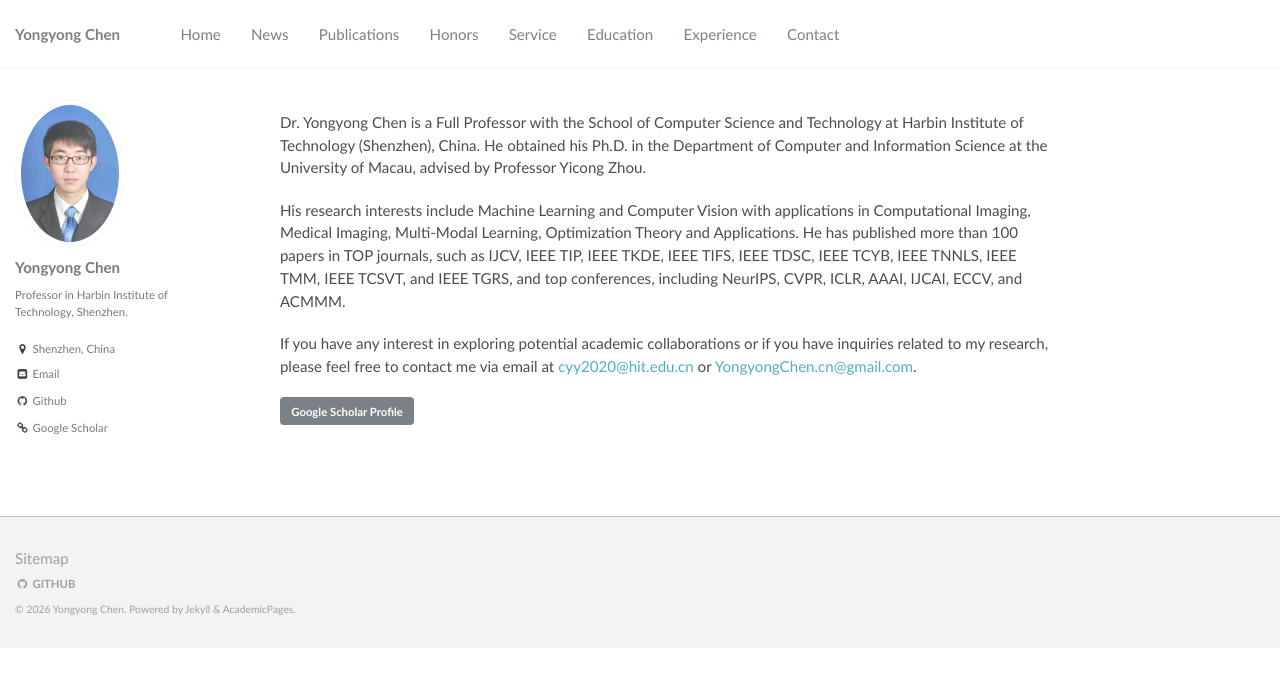
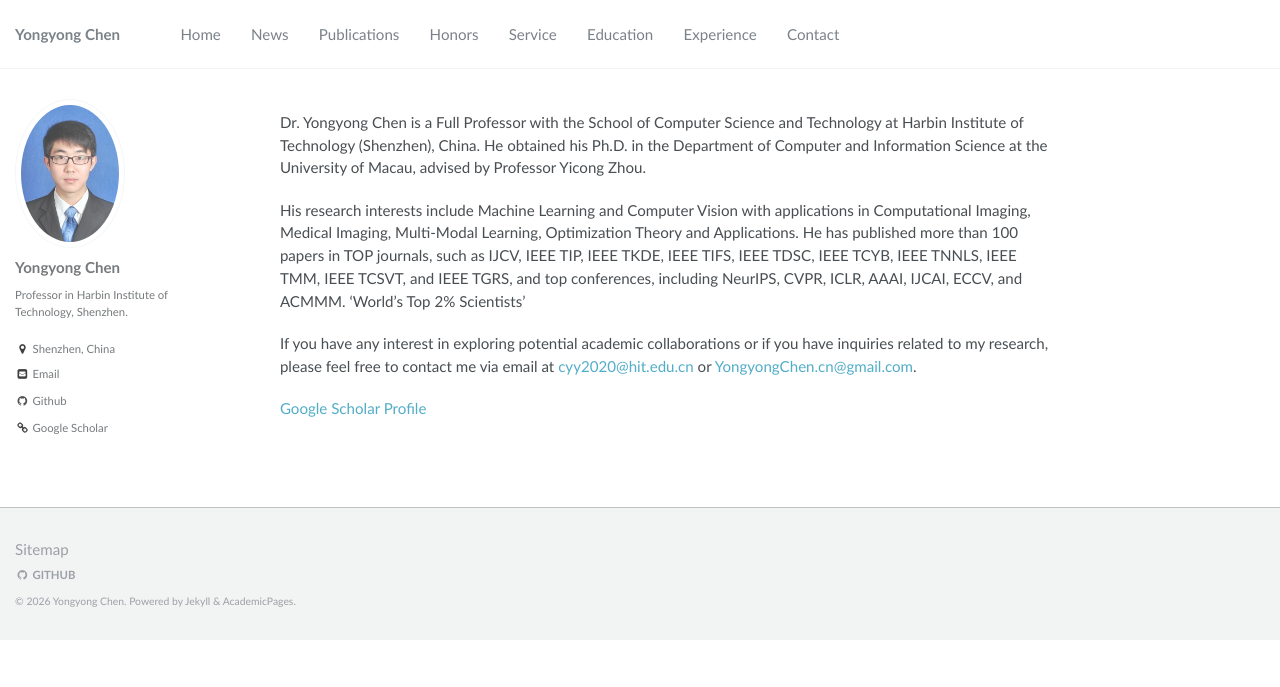
Before and after one commit to cyyhit/cyyhit.github.io, a Jekyll site: the page built from _pages/about.md, in a window 1280 px wide. Shown: the top 687 px of the page. Built offline with Jekyll 4.4.1, drawn with Linux system fonts in a browser that asks for light colours.

Commit message:
Update about.md

```diff
--- a/_pages/about.md
+++ b/_pages/about.md
@@ -9,13 +9,13 @@ author_profile: true
 
 Dr. Yongyong Chen is a Full Professor with the School of Computer Science and Technology at Harbin Institute of Technology (Shenzhen), China.  He obtained his Ph.D. in the Department of Computer and Information Science at the University of Macau, advised by Professor Yicong Zhou.
 
-His research interests include Machine Learning and Computer Vision with applications in Computational Imaging, Medical Imaging, Multi-Modal Learning, Optimization Theory and Applications. He has published more than 100 papers in TOP journals, such as IJCV, IEEE TIP, IEEE TKDE, IEEE TIFS, IEEE TDSC, IEEE TCYB, IEEE TNNLS, IEEE TMM, IEEE TCSVT, and IEEE TGRS, and top conferences, including NeurIPS, CVPR, ICLR, AAAI, IJCAI, ECCV, and ACMMM.
+His research interests include Machine Learning and Computer Vision with applications in Computational Imaging, Medical Imaging, Multi-Modal Learning, Optimization Theory and Applications. He has published more than 100 papers in TOP journals, such as IJCV, IEEE TIP, IEEE TKDE, IEEE TIFS, IEEE TDSC, IEEE TCYB, IEEE TNNLS, IEEE TMM, IEEE TCSVT, and IEEE TGRS, and top conferences, including NeurIPS, CVPR, ICLR, AAAI, IJCAI, ECCV, and ACMMM. 'World’s Top 2% Scientists'
 
 If you have any interest in exploring potential academic collaborations or if you have inquiries related to my research, please feel free to contact me via email at [cyy2020@hit.edu.cn](mailto:cyy2020@hit.edu.cn) or [YongyongChen.cn@gmail.com](mailto:YongyongChen.cn@gmail.com).
 
 <!-- I received the B.S. degree in software engineering from <span style="color:red;">XXXX</span> University, <span style="color:red;">XXXX</span>, China, in <span style="color:red;">XXXX</span>, and the M.S. and Ph.D. degrees in <span style="color:red;">XXXX</span> from the University of Macau, Macau, China, in <span style="color:red;">XXXX</span> and <span style="color:red;">XXXX</span>, respectively. My works have appeared in prestigious venues such as ICML, CVPR, AAAI, ECCV, IJCAI, ACMMM, IEEE TIFS, IEEE TDSC, IEEE TC, IEEE TPDS, IEEE TIP, and IEEE TSP. I have published more than <span style="color:red;">XXXX</span> papers. I am an associate editor of IEEE Transactions on <span style="color:red;">XXXX</span>, IEEE <span style="color:red;">XXXX</span>, and International Journal of <span style="color:red;">XXXX</span>. -->
 
- [Google Scholar Profile](https://scholar.google.com/citations?user=ny2mn-cAAAAJ&hl=en&oi=ao){: .btn .btn--primary }
+ [Google Scholar Profile](https://scholar.google.com/citations?user=ny2mn-cAAAAJ&hl=en&oi=ao)
 
 
 <!-- <div class="scholar-badges">
```
